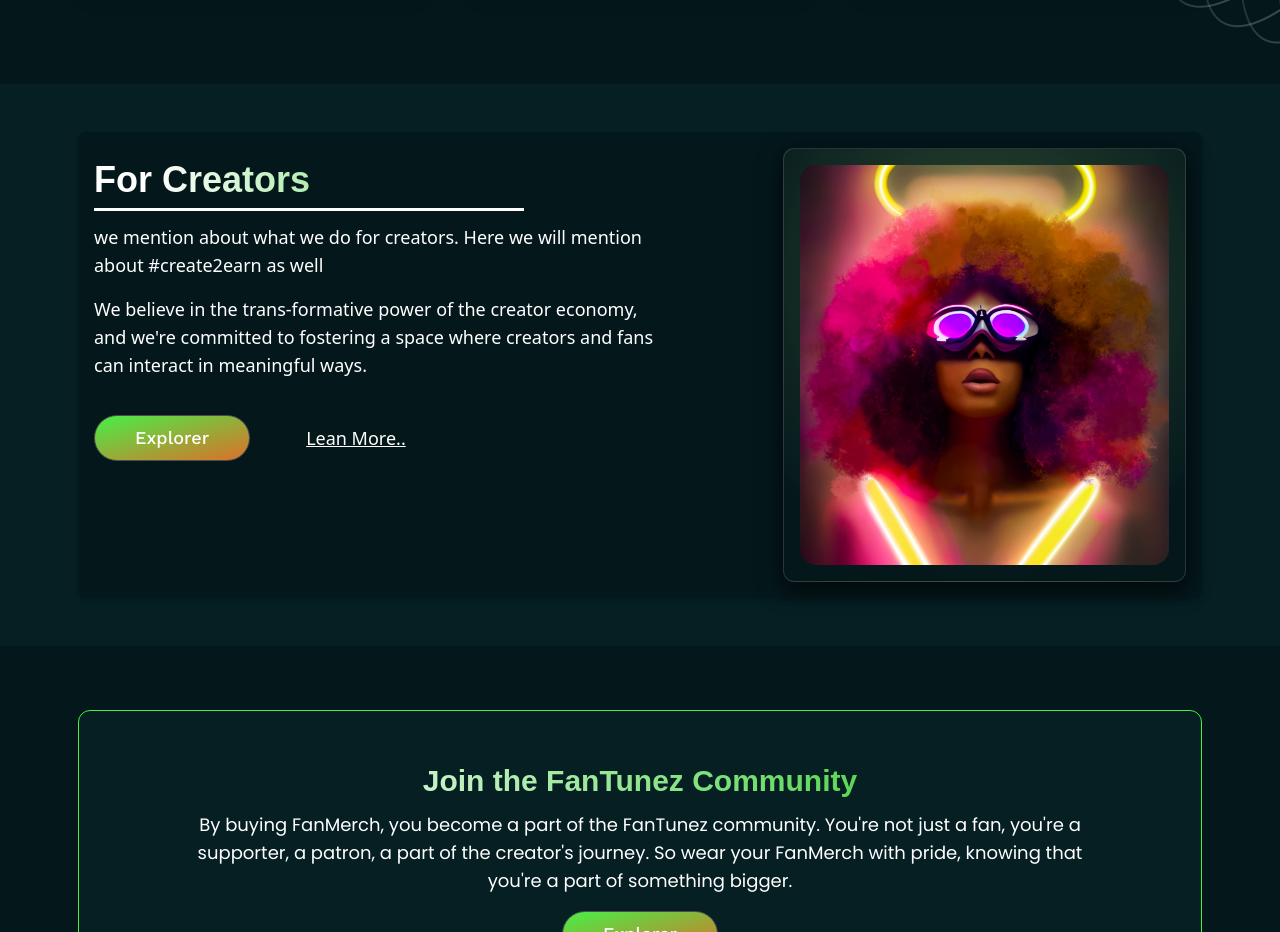
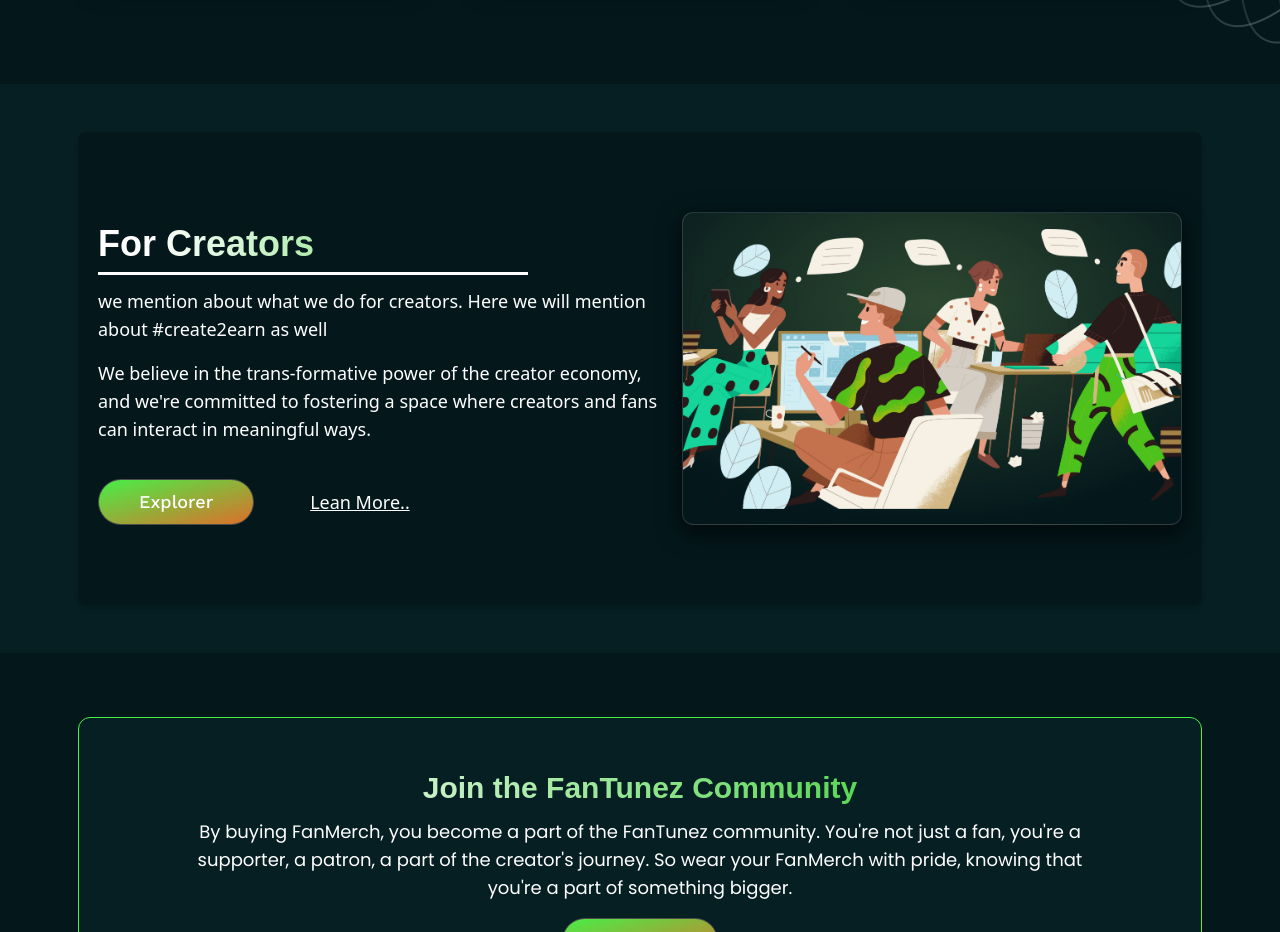
Before and after one commit to noorshanu/Funtunez, a React (Vite) app: page / in a window 1280 px wide. Shown: the part 1940-2872 px from the top of the page. Built offline with nearby package versions, Linux system fonts and the light colour scheme; a web font is replaced by a local one.

Commit message:
Update Collab.jsx

```diff
--- a/src/sections/Collab.jsx
+++ b/src/sections/Collab.jsx
@@ -6,9 +6,9 @@
 
 
     <div className=' container-wrapper'>
-        <div className=' bg-primary shadow-md p-4 rounded-lg '>
+        <div className=' bg-primary shadow-md px-5 py-12 sm:py-20 rounded-lg '>
 
-        <div className=" flex justify-between flex-col sm:flex-row gap-4">
+        <div className=" flex justify-between flex-col sm:flex-row gap-6">
 
           <div className=" max-w-xl ">
             <div className=" my-3">
@@ -46,11 +46,11 @@
             <div></div>
           </div>
 
-          <div className="nft border-[#112411] border p-4 relative bg-grad">
+          <div className="nft border-[#112411] border pt-4 relative bg-grad">
             <img
-              src="images/creat.jpg"
+              src="images/create.png"
               alt=""
-              className=" rounded-2xl relative z-[100] h-auto sm:h-[400px] "
+              className=" rounded-2xl relative z-[100] h-auto  "
             />
           </div>
         </div>
```
